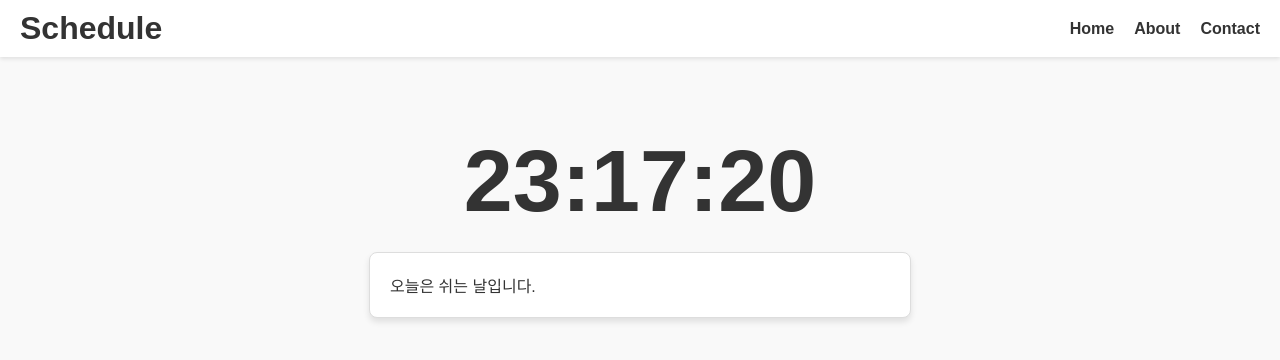
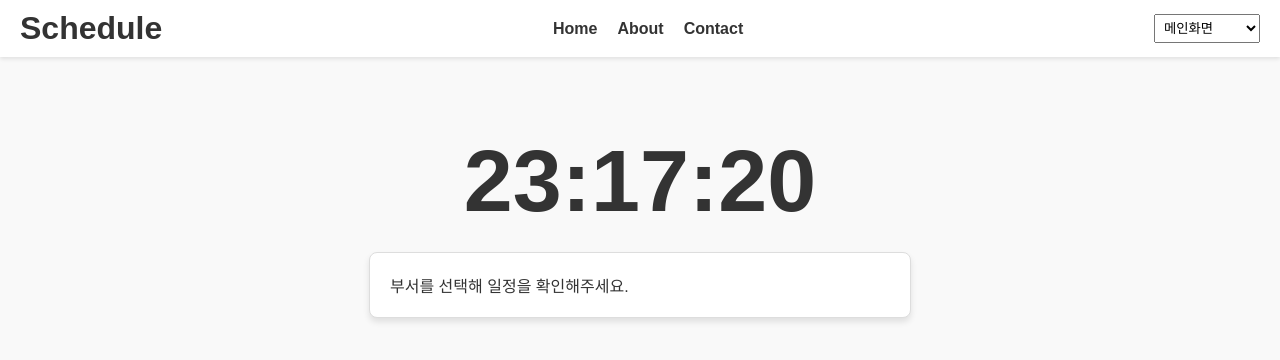
Before and after one commit to diligencefrozen/sspwork, a plain HTML site: page index.html in a window 1280 px wide. Drawn offline with Linux system fonts and the light colour scheme.

Commit message:
Update index.html

```diff
--- a/index.html
+++ b/index.html
@@ -5,9 +5,9 @@
     <meta http-equiv="X-UA-Compatible" content="IE=edge">
     <meta name="viewport" content="width=device-width, initial-scale=1, maximum-scale=1, user-scalable=no">
     <meta name="google-site-verification" content="c4eTxK6D1wFIOq01h8LLX02-f44HSO5gXqCsqGhr8AE" />
-    <meta name="description" content="남양주시청 취득세과에 근무하는 사회복무요원의 해야 할 일 목록을 간단하게 확인할 수 있습니다.">
+    <meta name="description" content="남양주시청에 근무하는 사회복무요원의 해야 할 일 목록을 간단하게 확인할 수 있습니다.">
     <meta name="author" content="Diligencefrozen">
-    <title>남양주시청(취득세과):사회복무요원의 일과</title>
+    <title>Namyangju City Hall :SSP's Schedule</title>
     <style>
         body {
             font-family: "Noto Sans KR", sans-serif;
@@ -101,22 +101,33 @@
             <li><a href="https://diligencefrozen.github.io/sspwork/about.html">About</a></li>
             <li><a href="https://github.com/diligencefrozen/sspwork/issues/new">Contact</a></li>
         </ul>
+        <!-- 드롭다운 메뉴 추가 -->
+        <select id="department-select" style="margin-left: 20px; padding: 5px;">
+            <option value="main">메인화면</option>
+
+            <option value="finance01">취득세과</option>
+            <option value="finance02">지역경제과</option>
+            <option value="finance03">일자리정책과</option>
+            <option value="finance04">회계과</option>
+            <option value="finance05">재산관리과</option>
+            <option value="finance06">세정과</option>
+            <option value="finance07">징수과</option>
+            <option value="finance08">위생과</option>
+
+            <option value="plan01">행정지원과</option>
+            <option value="plan02">정책지원과</option>
+            <option value="plan03">의회법무과</option>
+            <option value="plan04">인사과</option>
+            <option value="plan05">예산과</option>
+            <option value="plan05">정보통신과</option>
+        <!-- 다른 옵션들 추가 -->
+    </select>
     </div>
     <h2 id="clock"></h2>
     <p id="client-ip"></p>
     <div id="schedule"></div>
+
     <script>
-
-        // IP 정보 가져오기
-        const se = document.createElement('script');
-        se.src = 'https://ipinfo.io?callback=callback';
-        document.body.appendChild(se);
-        document.body.removeChild(se);
-
-        function callback(data) {
-            document.getElementById('client-ip').textContent = data.ip + ' 님의 해야 할 일 목록 입니다.';
-        }
-        // 시간과 일정 업데이트 함수
     function updateClockAndSchedule() {
         const now = new Date();
         const koreaTimeOptions = {
@@ -127,33 +138,34 @@
             hour12: false
         };
 
-            // `koreaTime`을 `let`으로 선언하여 값을 변경할 수 있도록 함
         let koreaTime = new Intl.DateTimeFormat('ko-KR', koreaTimeOptions).format(now);
+        document.getElementById('clock').textContent = koreaTime;
 
-            // 0시를 '00시'로 표시하기 위한 조건문 추가
-            const hours = now.getHours();
-            if (hours === 0) {
-                koreaTime = koreaTime.replace(/^24/, '00'); // '24'로 시작하는 문자열을 '00'으로 교체
+        const selectedDepartment = document.getElementById('department-select').value;
+        updateSchedule(now, selectedDepartment);
     }
 
-            document.getElementById('clock').textContent = koreaTime;
-
-            updateSchedule(now);
-        }
-
-        function updateSchedule(now) {
-            const dayOfWeek = now.getDay();
+    function updateSchedule(now, department) {
+        const dayOfWeek = now.getDay(); // 현재 요일을 가져옵니다. (0은 일요일, 6은 토요일)
         const hours = now.getHours();
         const minutes = now.getMinutes();
         let message = '';
         let scheduleContent = '';
 
-            // 쉬는 날 (일요일 = 0, 토요일 = 6)
-            if (dayOfWeek === 0 || dayOfWeek === 6) {
-                message = '오늘은 쉬는 날입니다.';
-            } else {
+        if (dayOfWeek === 2 || dayOfWeek === 6) { // 주말인 경우
+            message = "오늘은 쉬는 날입니다.";
+            document.getElementById('schedule').innerHTML = message;
+            return; // 주말 메시지를 출력하고 함수를 종료합니다.
+        }
+
+        if (department === 'main') {
+            message = "부서를 선택해 일정을 확인해주세요.";
+        } else if (department === 'finance01') {
+            // 현재 시간에 따라 달라지는 취득세과의 일정
+            message = "취득세과 일정입니다:";
+
             // 출근 시간 (8시 30분 하루 일정 시작)
-                if ((hours > 08 || (hours === 08 && minutes >= 30)) && (hours < 09 || (hours === 09 && minutes < 30))) {
+            if (hours === 8 && minutes >= 30 || hours === 9 && minutes <= 30) {
                 scheduleContent += '<li class="schedule-item">1층 우편함에서 신문지와 우편 들고오기</li>';
                 scheduleContent += '<li class="schedule-item">파쇄기 쓰레기통 및 사무실 쓰레기통 비우기</li>';
                 scheduleContent += '<li class="schedule-item">커피머신 청소 및 쓰레기 봉지 버리고 오기</li>';
@@ -166,12 +178,10 @@
                 scheduleContent += '<li class="schedule-item">사송 우편 2층 사송우편 발송함에 넣어두기</li>';
                 scheduleContent += '<li class="schedule-item">2층 취득세과 수령함에 있는 사송우편 가져오기</li>';
                 scheduleContent += '<li class="schedule-item">부족한 고지서 및 A4 용지 가져다 놓기 (재고는 1층 창고에 존재함)</li>';
-                    // 이하 동일한 방식으로 다른 일정 항목 추가...
             }
             // 발송우편 분류 시간 (11시 00분부터 11시 29분까지)
             if (hours === 11 && minutes < 30) {
                 scheduleContent += '<li class="schedule-item">11시에 발송된 우편 전달 및 서류에 담당 공무원 이름으로 사인 받거나 (자리에 없을 시) 본인이 직접 사인하기 (우편물 수령 확인 대장)</li>';
-                    // 이하 동일한 방식으로 다른 일정 항목 추가...
             }
             // 점심 시간 (11시 30분부터 12시 59분까지)
             if ((hours > 11 || (hours === 11 && minutes >= 30)) && (hours < 12 || (hours === 12 && minutes < 59))) {
@@ -182,7 +192,6 @@
                 scheduleContent += `<li class="schedule-item">4. <a href="https://maps.app.goo.gl/igi8GioqeirhbyYt7" target="_blank">삼인커피로스터스</a></li>`;
                 scheduleContent += `<li class="schedule-item">5. <a href="https://maps.app.goo.gl/E5jVKdCBVQnSBwy76" target="_blank">리틀마리오네트</a></li>`;
                 scheduleContent += `<li class="schedule-item">6. <a href="https://maps.app.goo.gl/EK3Pu2zZTSZNDb447" target="_blank">테르타스</a></li>`;
-
             }
             // 오후 업무 -1 (13시 00분부터 15시 00분까지)
             if ((hours > 13 || (hours === 13 && minutes >= 00)) && (hours < 15 || (hours === 15 && minutes < 00))) {
@@ -190,7 +199,6 @@
                 scheduleContent += '<li class="schedule-item">(문구용품(고무줄), 우편봉투, 쓰레기봉투, 세단기봉투, 고지서, A4, 프린터 드럼, 토너, 문서보존박스, 문서보존표지, 번호표용지, 물티슈, 휴지, 종이컵) </li>';
                 scheduleContent += '<li class="schedule-item">드럼은 1층서고에만 있고, 토너는 3층서고, 1층서고에 있으니 3층서고에 없으면 1층서고 확인(1층서고 열쇠 취득세관리팀 팀장님 자리 옆에 있음)</li>';
                 scheduleContent += '<li class="schedule-item">오후 업무 진행</li>';
-                    // 이하 동일한 방식으로 다른 일정 항목 추가...
             }
             // 오후 업무 -2 (15시 00분부터 16시 00분까지)
             if ((hours > 15 || (hours === 15 && minutes >= 00)) && (hours < 16 || (hours === 16 && minutes < 00))) {
@@ -205,7 +213,6 @@
                 scheduleContent += '<li class="schedule-item">★등기우편, 일반우편 구분 확실히 하기</li>';
                 scheduleContent += '<li class="schedule-item">★등기우편은 우편모아 등록순서대로 정리해서 가져가기(일반우편은 순서 상관 없음)</li>';
                 scheduleContent += '<li class="schedule-item">★요금후납우편물발송표 없으면 프린트하여 담당주사님께 직인 찍어달라고 부탁드리기</li>';
-                    // 이하 동일한 방식으로 다른 일정 항목 추가...
             }
             // 오후 업무 -3 (16시 45분부터 17시 30분까지)
             if ((hours > 16 || (hours === 16 && minutes >= 45)) && (hours < 17 || (hours === 17 && minutes < 30))) {
@@ -213,38 +220,25 @@
                 scheduleContent += '<li class="schedule-item">민원대 정리 (번호표 수거 및 바닥 쓰레기 줍기)</li>';
                 scheduleContent += '<li class="schedule-item">일반쓰레기, 종이류, 세단기 분리수거하기</li>';
                 scheduleContent += '<li class="schedule-item">★우편, 사송 통 3개 43번 사물함에 넣기</li>';
-                    // 이하 동일한 방식으로 다른 일정 항목 추가...
             }
             // 퇴근 시간 (17시 30분 하루 일정 종료)
             if ((hours > 17 || (hours === 17 && minutes >= 30)) && (hours < 18 || (hours === 18 && minutes < 00))) {
                 message = '퇴근할 시간';
+                scheduleContent += '<li class="schedule-item">퇴근할 시간입니다.</li>';
+            }
+            // 현재 시간이 위 조건에 해당하지 않을 경우, 일반적인 일정 표시
+            if (scheduleContent === '') {
+                scheduleContent += '<li class="schedule-item">현재 일정이 없습니다. 편히 쉬세요.</li>';
             }
         }
-
-        if (!scheduleContent && !message) { // scheduleContent와 message 모두 비어있는 경우
-            message = "일정이 없습니다. 편히 쉬세요.";
+        // 다른 부서에 대한 처리...
+        document.getElementById('schedule').innerHTML = scheduleContent ? `<ul>${message}<br>${scheduleContent}</ul>` : message;
     }
 
-        // message가 있으면 항상 message를 출력하고, scheduleContent가 있으면 추가로 출력
-        document.getElementById('schedule').innerHTML = message + (scheduleContent ? `<ul>${scheduleContent}</ul>` : "");
-        }
+    document.getElementById('department-select').addEventListener('change', updateClockAndSchedule);
 
     updateClockAndSchedule();
     setInterval(updateClockAndSchedule, 1000);
-
-        document.querySelector('#schedule').addEventListener('mouseover', function(e) {
-            if (e.target.classList.contains('schedule-item')) {
-                e.target.style.transform = 'scale(1.05)';
-                e.target.style.padding = '20px';
-            }
-        });
-
-        document.querySelector('#schedule').addEventListener('mouseout', function(e) {
-            if (e.target.classList.contains('schedule-item')) {
-                e.target.style.transform = '';
-                e.target.style.padding = '';
-            }
-        });
     </script>
 
 </body>
```
Lines whose indentation alone changed are shown as unchanged.
